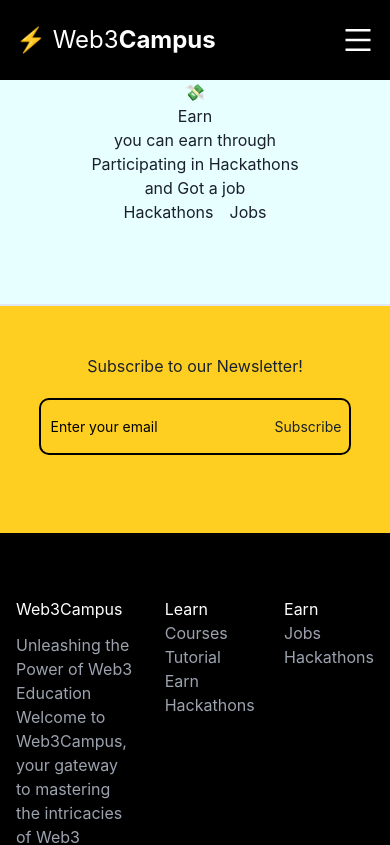
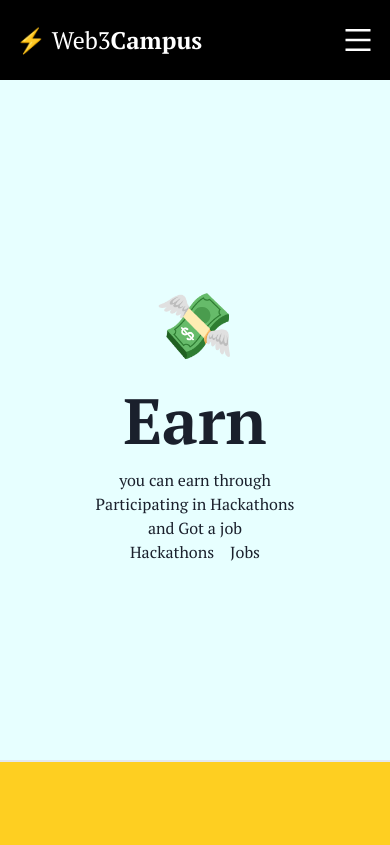
Before and after one commit to Jayjeet1013/Web3_Campus, a Next.js app: page /earn in a window 390 px wide. Shown: the top 845 px of the page. Built offline with nearby package versions, Linux system fonts and the light colour scheme; no server answers.

Commit message:
make responsive

```diff
--- a/src/components/earn/EarnHeader.tsx
+++ b/src/components/earn/EarnHeader.tsx
@@ -3,10 +3,10 @@
 
 export default function EarnHeader() {
   return (
-    <div className="bg-[#E7FFFF] py-20">
+    <div className="bg-[#E7FFFF] pt-44 pb-24 ">
       <div className="section text-center">
         <div className="max-w-[60%] mx-auto">
-          <h1 className="heading">
+          <h1 className="heading  ">
             💸
             <br />
             Earn
--- a/src/styles/globals.css
+++ b/src/styles/globals.css
@@ -1,3 +1,94 @@
+@import url("https://fonts.googleapis.com/css2?family=Inter:wght@100..900&family=Jost:ital,wght@0,100..900;1,100..900&family=PT+Serif:ital,wght@0,400;0,700;1,400;1,700&family=Poppins:ital,wght@0,100;0,200;0,300;0,400;0,500;0,600;0,700;0,800;0,900;1,100;1,200;1,300;1,400;1,500;1,600;1,700;1,800;1,900&display=swap");
+@import url('https://fonts.googleapis.com/css2?family=Inter:wght@100..900&family=Jost:ital,wght@0,100..900;1,100..900&family=Lato:ital,wght@0,100;0,300;0,400;0,700;0,900;1,100;1,300;1,400;1,700;1,900&family=PT+Serif:ital,wght@0,400;0,700;1,400;1,700&family=Poppins:ital,wght@0,100;0,200;0,300;0,400;0,500;0,600;0,700;0,800;0,900;1,100;1,200;1,300;1,400;1,500;1,600;1,700;1,800;1,900&display=swap');
+
 @tailwind base;
 @tailwind components;
 @tailwind utilities;
+
+
+a {
+  color: inherit;
+  text-decoration: none;
+}
+
+* {
+  font-family: "PT Serif", serif;
+  box-sizing: border-box;
+  padding: 0;
+  margin: 0;
+}
+
+/* Global stylesheet */
+
+/* ---------------------------------------------- */
+
+/* Typography */
+.heading {
+  font-size: 7rem;
+  font-weight: bolder;
+}
+
+.sub-heading {
+  background-color: #e2ffaa;
+  display: inline;
+  padding: 5px 25px;
+  border-radius: 25px;
+}
+
+.h1 {
+  font-size: 50px;
+  font-weight: lighter;
+}
+
+.h3 {
+  font-size: 35px;
+  font-weight: medium;
+}
+
+.p {
+  font-family: "Avenir", sans-serif;
+}
+
+ion-icon:hover {
+  transition: all 1s ease;
+  scale: 1.1;
+}
+
+/* Common component */
+.btn {
+  outline: none;
+  background-color: #000;
+  color: #fff;
+  padding: 10px 30px;
+  border-radius: 10px;
+  border: 2px solid #000;
+  font-size: 16px;
+}
+.btn:hover {
+  transition: all 1s ease;
+  border: 2px solid #000;
+  box-shadow: 5px 5px gray;
+}
+
+.hover:hover {
+  transition: all 1s ease;
+  box-shadow: 5px 5px gray;
+}
+
+/* Layout */
+.section {
+  width: 100%;
+  max-width: 1300px;
+  padding: 100px 30px;
+  margin: 0 auto;
+}
+
+/* responsive */
+@media only screen and (max-width: 600px) {
+  .heading {
+    font-size: 4em;
+  }
+  .section {
+    padding: 100px 25px;
+  }
+}
```
